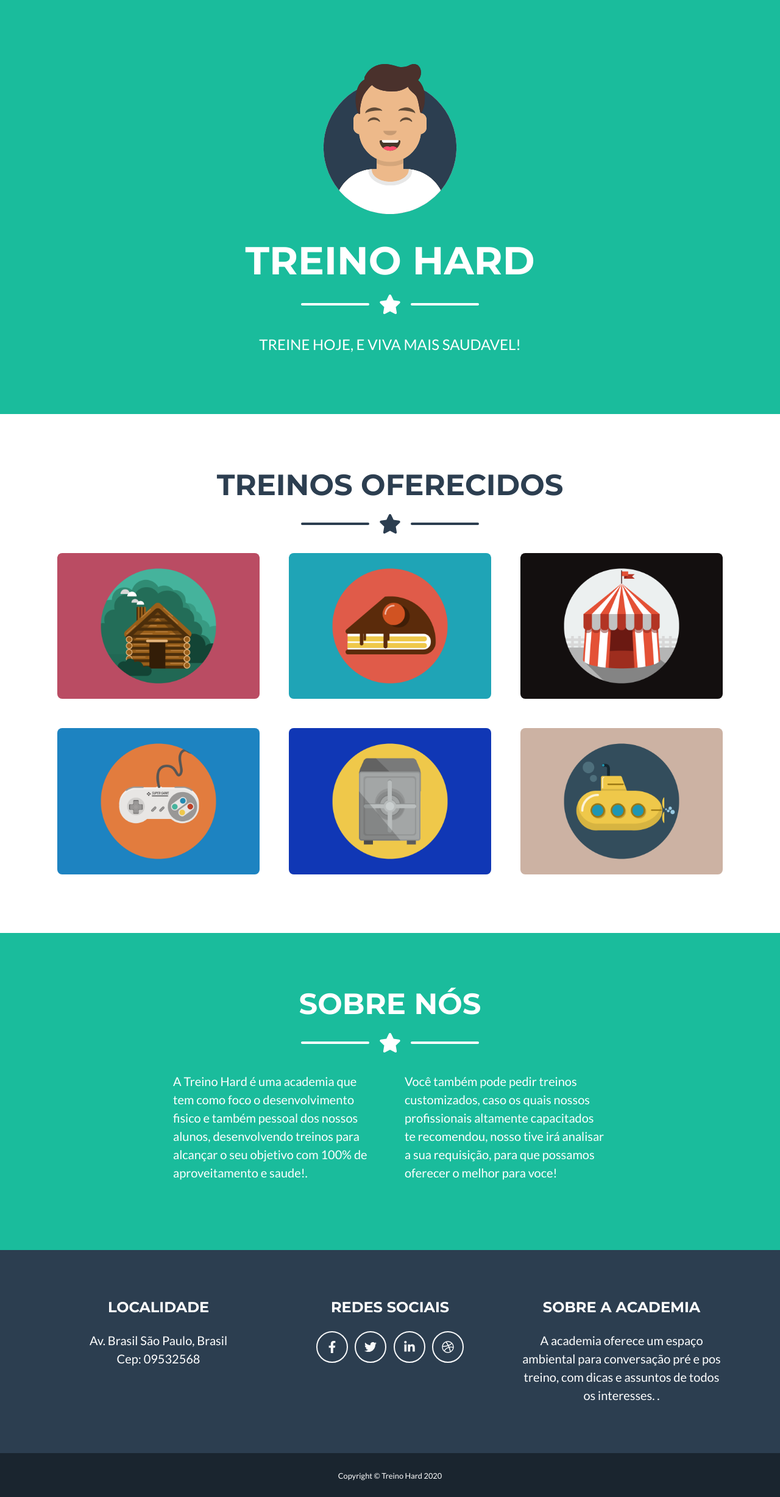
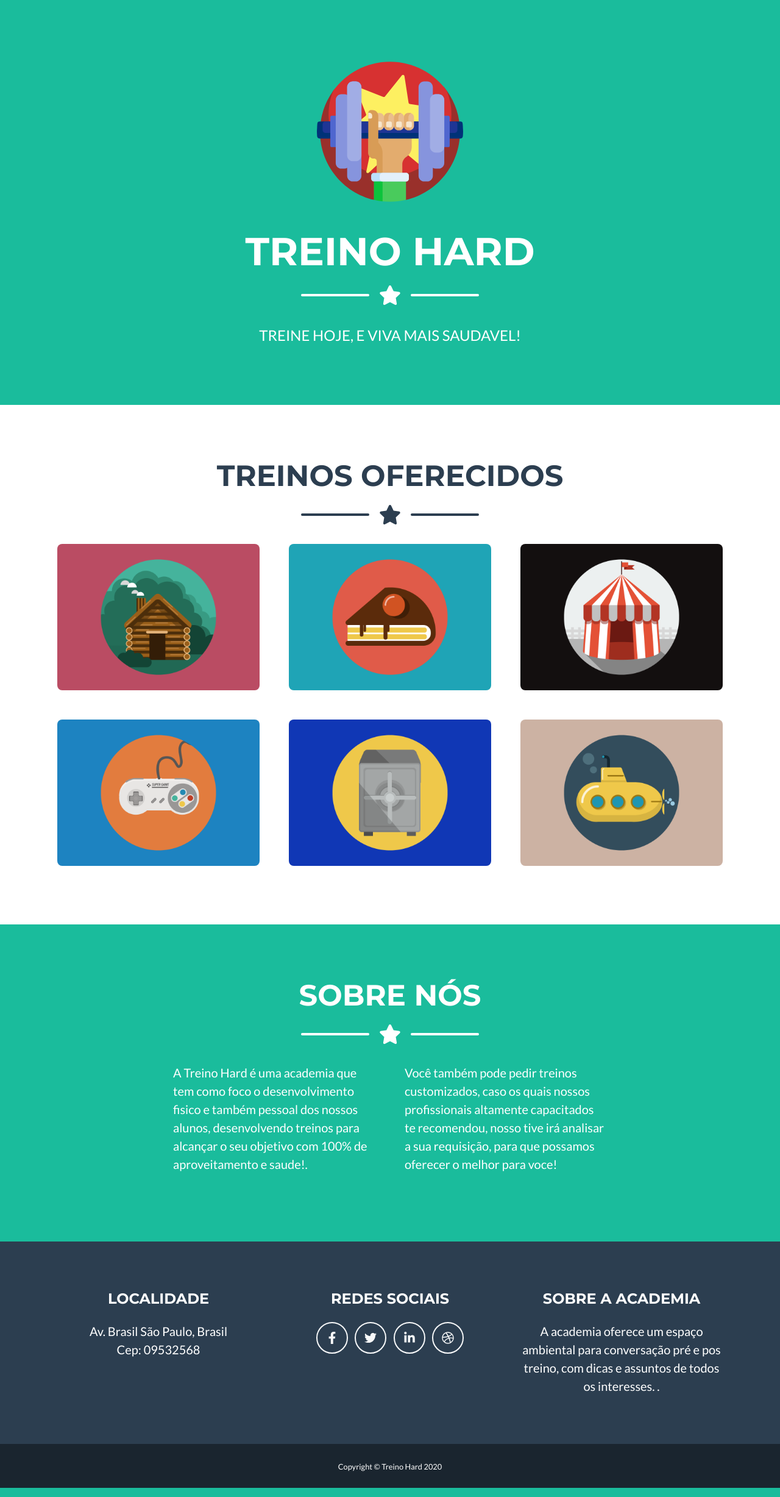
Before and after one commit to GeronimoOlanda/ProjetoChatbotUni9, a PHP site: page / in a window 1280 px wide. Shown: the part 104-2559 px from the top of the page at 61% size. Run offline with PHP 8.4, Linux system fonts and the light colour scheme; some libraries are stand-ins or nearby versions.

Commit message:
Atualizando o Icone, inserindo a extensão svg, com elementos cartoon

```diff
--- a/Assets/src/bot.php
+++ b/Assets/src/bot.php
@@ -5,7 +5,7 @@
     <meta name="viewport" content="width=device-width, initial-scale=1.0">
     <title>Academia Treino Hard</title>
     <!--bootstrap-->
-         <link rel="icon" type="image/png" href="../icon/iconth.png"/>
+         <link rel="icon" type="image/svg" href="../icon/icon.svg"/>
 
     <!--css-->
     <link rel="stylesheet" href="../css/style.css">
--- a/Assets/src/navbar.php
+++ b/Assets/src/navbar.php
@@ -1,5 +1,5 @@
 <!-- Favicon-->
-<link rel="icon" type="image/png" href="../icon/iconth.png" />
+<link rel="icon" type="image/svg" href="../icon/icon.svg" />
 <!-- Font Awesome icons (free version)-->
 <script src="https://use.fontawesome.com/releases/v5.13.0/js/all.js" crossorigin="anonymous"></script>
 <!-- Google fonts-->
--- a/index.php
+++ b/index.php
@@ -10,7 +10,7 @@
 
     <title>Treino Hard Academias</title>
     <!-- Favicon-->
-    <link rel="icon" type="image/png" href="./Assets/icon/iconth.png" />
+    <link rel="icon" type="image/svg" href="./Assets/icon/icon.svg" />
     <!-- Font Awesome icons (free version)-->
     <script src="https://use.fontawesome.com/releases/v5.13.0/js/all.js" crossorigin="anonymous"></script>
     <!-- Google fonts-->
@@ -41,7 +41,7 @@
     <header class="masthead bg-primary text-white text-center">
         <div class="container d-flex align-items-center flex-column">
             <!-- Masthead Avatar Image-->
-            <img class="masthead-avatar mb-5" src="./Assets/assets/img/avataaars.svg" alt="" />
+            <img class="masthead-avatar mb-5" src="./Assets/icon/icon.svg" style="border-radius: 50%;" alt="" />
             <!-- Masthead Heading-->
             <h1 class="masthead-heading text-uppercase mb-0">Treino Hard</h1>
             <!-- Icon Divider-->
```
Also changed, not shown: Assets/icon/icon.svg (added).
